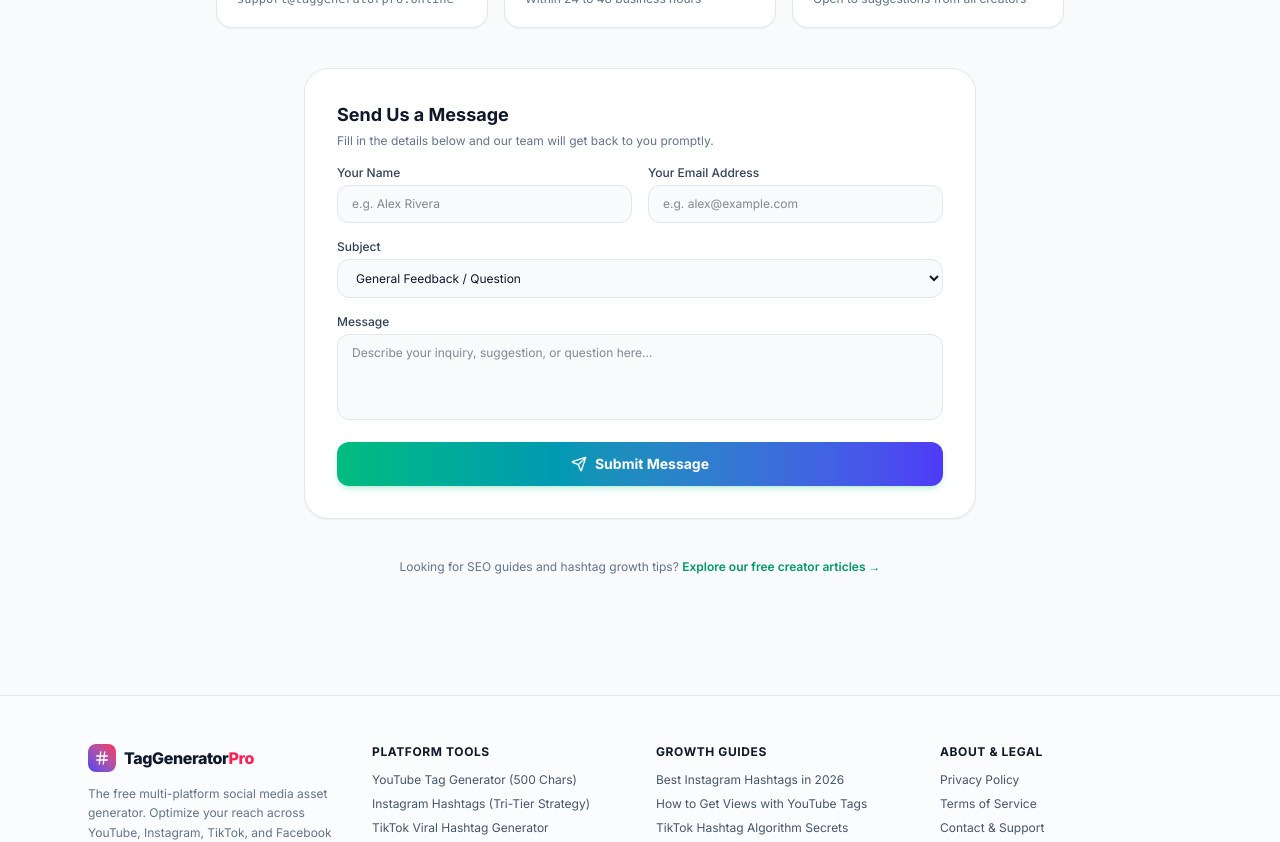
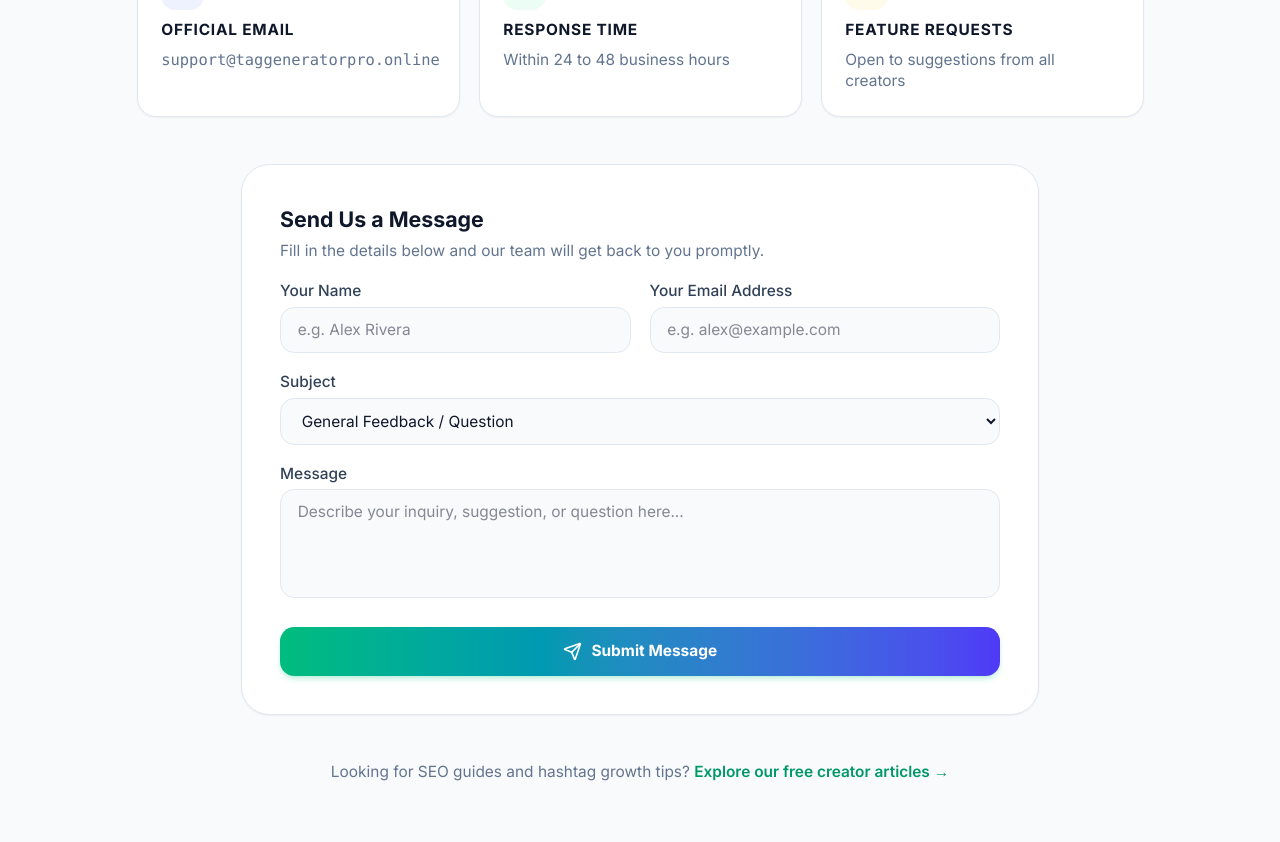
Before and after one commit to vjangir9128-droid/taggeneratorpro, a Next.js app: page /contact in a window 1280 px wide. Shown: the part 380-1222 px from the top of the page. Built offline with nearby package versions, Linux system fonts and the light colour scheme.

Commit message:
Scale up font size across website and enhance output typography

```diff
--- a/app/globals.css
+++ b/app/globals.css
@@ -25,12 +25,44 @@
   --border-color: #1e293b;
 }
 
+/* Global Root Typography Scale - Increased for maximum readability across all devices */
+html {
+  font-size: 18px;
+  -webkit-text-size-adjust: 100%;
+  text-rendering: optimizeLegibility;
+}
+
+@media (min-width: 640px) {
+  html {
+    font-size: 18.5px;
+  }
+}
+
+@media (min-width: 1024px) {
+  html {
+    font-size: 19px;
+  }
+}
+
 body {
   background-color: var(--bg-main);
   color: var(--text-primary);
   font-feature-settings: "cv02", "cv03", "cv04", "cv11";
   min-height: 100vh;
+  font-size: 1rem;
+  line-height: 1.6;
   transition: background-color 0.2s ease, color 0.2s ease;
+}
+
+/* Enhanced font sizing for smaller text classes */
+.text-xs {
+  font-size: 0.8125rem;
+  line-height: 1.35;
+}
+
+.text-sm {
+  font-size: 0.9375rem;
+  line-height: 1.45;
 }
 
 /* Glassmorphism helpers */
@@ -60,21 +92,24 @@ body {
 }
 
 .bg-facebook-gradient {
-  background: linear-gradient(135deg, #1877f2 0%, #0d5bbd 100%);
+  background: linear-gradient(135deg, #1877f2 0%, #0052cc 100%);
 }
 
-/* Custom Scrollbar */
+/* Custom Scrollbar for Tags list */
 ::-webkit-scrollbar {
   width: 6px;
   height: 6px;
 }
+
 ::-webkit-scrollbar-track {
   background: transparent;
 }
+
 ::-webkit-scrollbar-thumb {
-  background: #94a3b8;
+  background: rgba(148, 163, 184, 0.35);
   border-radius: 9999px;
 }
-.dark ::-webkit-scrollbar-thumb {
-  background: #334155;
+
+::-webkit-scrollbar-thumb:hover {
+  background: rgba(148, 163, 184, 0.6);
 }
--- a/components/OutputCards.tsx
+++ b/components/OutputCards.tsx
@@ -202,7 +202,7 @@ export default function OutputCards({
             </div>
 
             {/* Individual Chips view with competition pills */}
-            <div className="flex flex-wrap gap-1.5 mb-3.5">
+            <div className="flex flex-wrap gap-2 mb-4">
               {tagsResult.items.map((item, idx) => {
                 const tierColor =
                   item.tier === "high"
@@ -215,11 +215,11 @@ export default function OutputCards({
                   <button
                     key={idx}
                     onClick={() => copyToClipboard(item.tag, `chip-${idx}`)}
-                    className={`inline-flex items-center gap-1 px-2.5 py-1 rounded-lg text-xs font-medium border transition-transform active:scale-95 ${tierColor}`}
+                    className={`inline-flex items-center gap-1.5 px-3 py-1.5 rounded-xl text-sm font-medium border transition-transform active:scale-95 ${tierColor}`}
                     title={`Click to copy: ${item.tag} (${item.estimatedPosts || item.tier})`}
                   >
                     <span>{item.tag}</span>
-                    {copiedKey === `chip-${idx}` && <Check className="w-3 h-3 text-emerald-600" />}
+                    {copiedKey === `chip-${idx}` && <Check className="w-3.5 h-3.5 text-emerald-600" />}
                   </button>
                 );
               })}
@@ -227,7 +227,7 @@ export default function OutputCards({
 
             {/* Raw String View in Code Block */}
             <div className="relative group">
-              <pre className="p-3 rounded-xl bg-slate-50 dark:bg-slate-800/60 border border-slate-200 dark:border-slate-700 text-xs font-mono text-slate-800 dark:text-slate-200 whitespace-pre-wrap break-words">
+              <pre className="p-4 rounded-xl bg-slate-50 dark:bg-slate-800/60 border border-slate-200 dark:border-slate-700 text-sm font-mono text-slate-800 dark:text-slate-200 whitespace-pre-wrap break-words leading-relaxed">
                 {tagsResult.raw}
               </pre>
             </div>
@@ -243,10 +243,10 @@ export default function OutputCards({
                   <Type className="w-4 h-4" />
                 </div>
                 <div>
-                  <h3 className="text-sm font-bold text-slate-900 dark:text-white">
+                  <h3 className="text-base font-bold text-slate-900 dark:text-white">
                     {platform === "instagram" || platform === "tiktok" ? "Hook / Caption Opener" : "Video / Post Title"}
                   </h3>
-                  <p className="text-[11px] text-slate-500 dark:text-slate-400">
+                  <p className="text-xs text-slate-500 dark:text-slate-400">
                     High CTR front-loaded keywords
                   </p>
                 </div>
@@ -254,7 +254,7 @@ export default function OutputCards({
 
               <div className="flex items-center gap-3">
                 <span className="text-xs font-semibold text-slate-600 dark:text-slate-400">
-                  <span className={titleCharCount > titleLimit ? "text-rose-500" : "text-slate-900 dark:text-white"}>
+                  <span className={titleCharCount > titleLimit ? "text-rose-500 font-bold" : "text-slate-900 dark:text-white font-bold"}>
                     {titleCharCount}
                   </span>
                   /{titleLimit} chars
@@ -274,7 +274,7 @@ export default function OutputCards({
               </div>
             </div>
 
-            <div className="p-3.5 rounded-xl bg-slate-50 dark:bg-slate-800/60 border border-slate-200 dark:border-slate-700 text-sm font-medium text-slate-900 dark:text-white">
+            <div className="p-4 rounded-xl bg-slate-50 dark:bg-slate-800/60 border border-slate-200 dark:border-slate-700 text-base font-semibold text-slate-900 dark:text-white leading-relaxed">
               {title}
             </div>
           </div>
@@ -289,10 +289,10 @@ export default function OutputCards({
                   <FileText className="w-4 h-4" />
                 </div>
                 <div>
-                  <h3 className="text-sm font-bold text-slate-900 dark:text-white">
+                  <h3 className="text-base font-bold text-slate-900 dark:text-white">
                     {platform === "youtube" ? "Optimized YouTube Description" : "Post Description & Body"}
                   </h3>
-                  <p className="text-[11px] text-slate-500 dark:text-slate-400">
+                  <p className="text-xs text-slate-500 dark:text-slate-400">
                     Includes keyword placement, timestamps & CTA
                   </p>
                 </div>
@@ -317,7 +317,7 @@ export default function OutputCards({
               </div>
             </div>
 
-            <div className="p-4 rounded-xl bg-slate-50 dark:bg-slate-800/60 border border-slate-200 dark:border-slate-700 text-xs sm:text-sm text-slate-800 dark:text-slate-200 whitespace-pre-wrap leading-relaxed">
+            <div className="p-4 rounded-xl bg-slate-50 dark:bg-slate-800/60 border border-slate-200 dark:border-slate-700 text-sm sm:text-base text-slate-800 dark:text-slate-200 whitespace-pre-wrap leading-relaxed">
               {description}
             </div>
           </div>
@@ -332,10 +332,10 @@ export default function OutputCards({
                   <UserCheck className="w-4 h-4" />
                 </div>
                 <div>
-                  <h3 className="text-sm font-bold text-slate-900 dark:text-white">
+                  <h3 className="text-base font-bold text-slate-900 dark:text-white">
                     {platform === "facebook" ? "Page About / Bio" : "Profile Bio"}
                   </h3>
-                  <p className="text-[11px] text-slate-500 dark:text-slate-400">
+                  <p className="text-xs text-slate-500 dark:text-slate-400">
                     Character limit: Max {bioLimit} characters
                   </p>
                 </div>
@@ -363,7 +363,7 @@ export default function OutputCards({
               </div>
             </div>
 
-            <div className="p-4 rounded-xl bg-slate-50 dark:bg-slate-800/60 border border-slate-200 dark:border-slate-700 text-xs sm:text-sm text-slate-800 dark:text-slate-200 whitespace-pre-wrap leading-relaxed">
+            <div className="p-4 rounded-xl bg-slate-50 dark:bg-slate-800/60 border border-slate-200 dark:border-slate-700 text-sm sm:text-base text-slate-800 dark:text-slate-200 whitespace-pre-wrap leading-relaxed">
               {bio}
             </div>
           </div>
```
